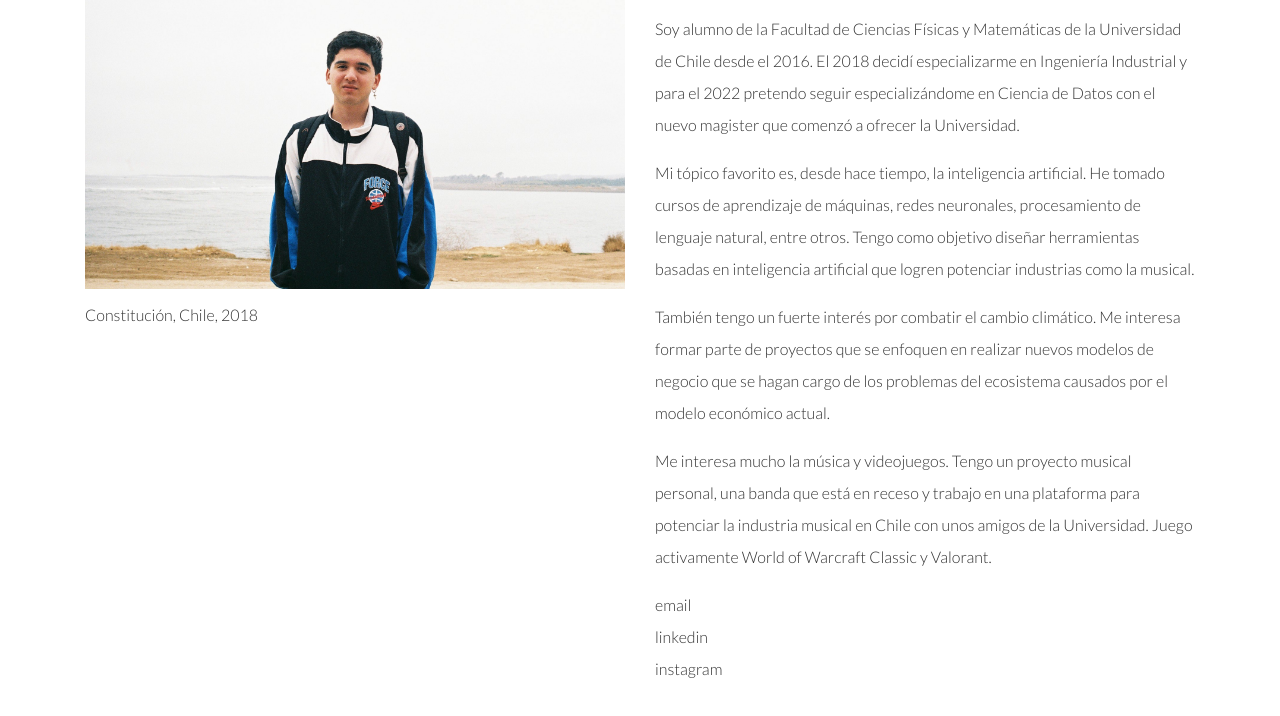
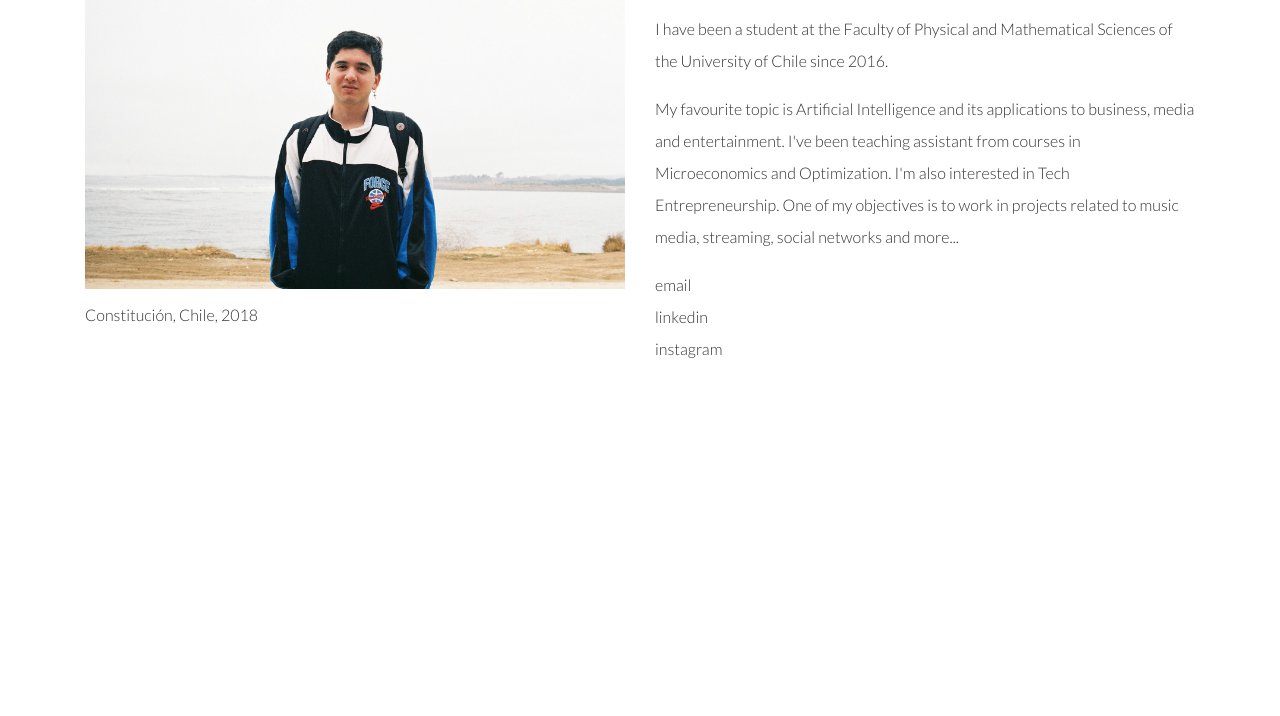
Before and after one commit to dgtrons/dtrons.github.io, a plain HTML site: page about.html in a window 1280 px wide. Shown: the part 156-872 px from the top of the page. After the commit the page ends 800 px from the top, so only its background shows below. Drawn offline with Linux system fonts and the light colour scheme.

Commit message:
segundos cambios

```diff
--- a/about.html
+++ b/about.html
@@ -37,12 +37,13 @@
         <button type="button" class="close" aria-label="Close"><span aria-hidden="true">&times;</span></button>
         <ul class="navbar-fullscreen-links">
           <li><a href="./index.html" title="">Home</a></li>
-          <li><a href="./project.html" title="">Fotos</a></li>
+          <li><a href="./project.html" title="">Pics</a></li>
+          <li><a href="./project2.html" title="">Data Science</a></li>
           <li><a href="./about.html" title="">About me</a></li>
 
         <div class="footer-container">
 
-          <p><small>© Untitled | Website created with <a href="http://www.mashup-template.com/" title="Create website with free html template">Mashup Template</a>/<a href="https://www.unsplash.com/" title="Beautiful Free Images">Unsplash</a></small></p>
+
           <p class="footer-share-icons">
               <a href="https://www.twitter.com" class="fa-icon" title="">
                   <i class="fa fa-twitter" aria-hidden="true"></i>
@@ -76,24 +77,15 @@
                 </div>
                 <div class="col-md-6">
                     <h1 class="h2">Diego R. Troncoso</h1>
-                    <p>Soy alumno de la Facultad de Ciencias Físicas y Matemáticas de la Universidad de Chile desde el 2016.
-                        El 2018 decidí especializarme en Ingeniería Industrial y para el 2022 pretendo seguir especializándome
-                        en Ciencia de Datos con el nuevo magister que comenzó a ofrecer la Universidad.
+                    <p>
+                        I have been a student at the Faculty of Physical and Mathematical
+                        Sciences of the University of Chile since 2016.
                     </p>
                     <p>
-                        Mi tópico favorito es, desde hace tiempo, la inteligencia artificial. He tomado cursos de aprendizaje
-                        de máquinas, redes neuronales, procesamiento de lenguaje natural, entre otros. Tengo como objetivo
-                        diseñar herramientas basadas en inteligencia artificial que logren potenciar industrias como la musical.
-
+                        My favourite topic is Artificial Intelligence and its applications to business, media and entertainment.
+                        I've been teaching assistant from courses in Microeconomics and Optimization.
+                        I'm also interested in Tech Entrepreneurship. One of my objectives is to work in projects related to music media, streaming, social networks and more...
                     </p>
-                    <p>
-                        También tengo un fuerte interés por combatir el cambio climático. Me interesa formar parte de proyectos
-                        que se enfoquen en realizar nuevos modelos de negocio que se hagan cargo de los problemas del ecosistema causados por el
-                        modelo económico actual.
-                    </p>
-                    <p>Me interesa mucho la música y videojuegos. Tengo un proyecto musical personal,
-                        una banda que está en receso y trabajo en una plataforma para potenciar la industria musical en Chile
-                        con unos amigos de la Universidad. Juego activamente World of Warcraft Classic y Valorant.</p>
 
                     <ul class="list-unstyled">
                         <li>
```
Also changed, not shown: components.html (+2 -1 lines).
